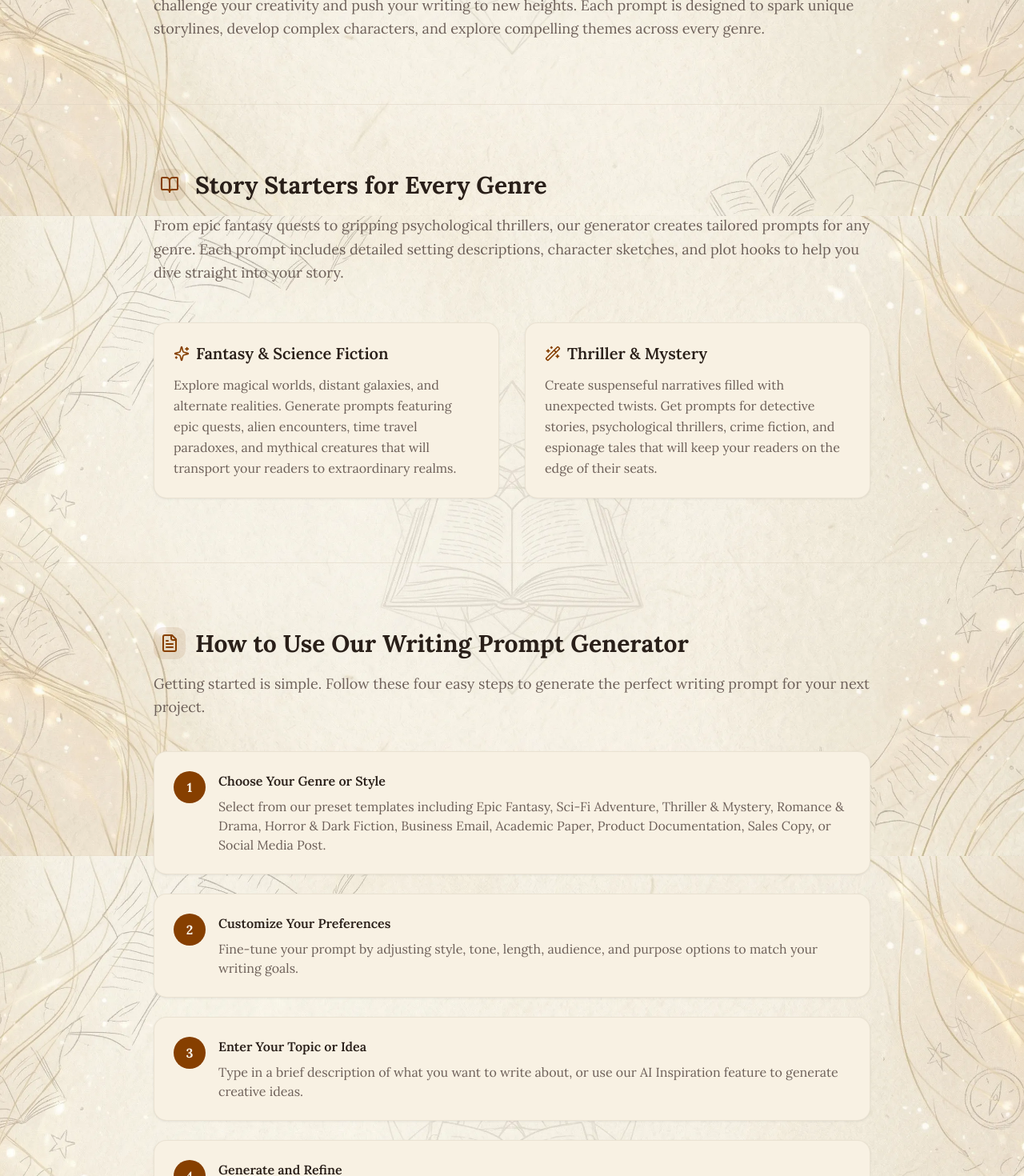
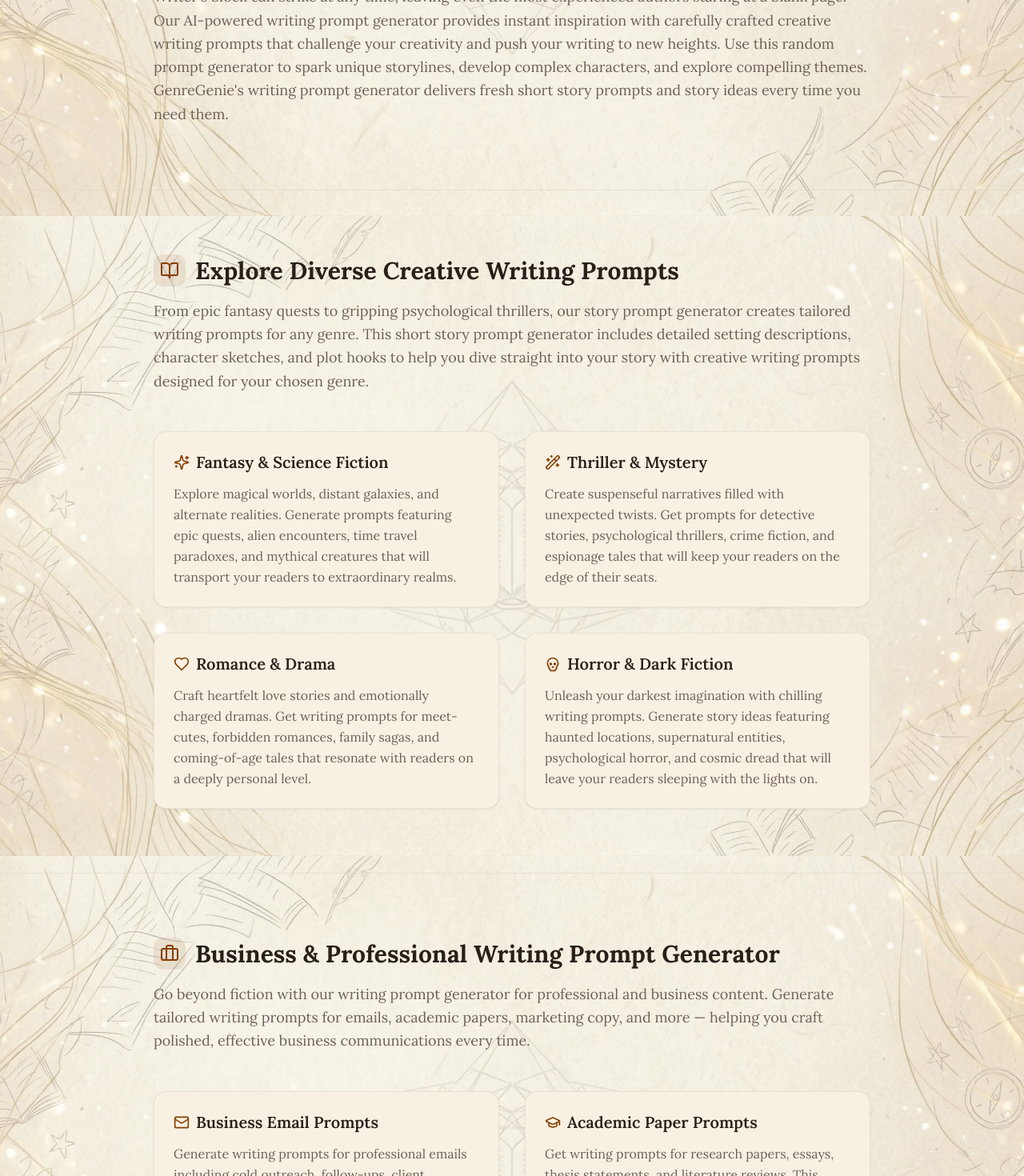
Before and after one commit to EricDuKK/writing-prompt-generator, a Next.js app: page / in a window 1280 px wide. Shown: the part 1330-2800 px from the top of the page at 80% size. Built offline with nearby package versions, Linux system fonts and the light colour scheme; no server answers.

Commit message:
feat: 页面SEO

```diff
--- a/src/app/layout.tsx
+++ b/src/app/layout.tsx
@@ -3,9 +3,9 @@ import { ThemeProvider } from 'next-themes';
 import '@/styles/globals.css';
 
 export const metadata: Metadata = {
-  title: 'Free Writing Prompt Generator',
+  title: 'GenreGenie: AI Writing Prompt Generator & Story Ideas',
   description:
-    'Get instant writing prompts to spark creative ideas. Explore story starters across many genres to overcome writer\'s block and start writing now.',
+    'GenreGenie is the best writing prompt generator. Our writing prompt generator creates story ideas. Try this free writing prompt generator!',
   icons: {
     icon: '/favicon.ico',
     apple: '/apple-touch-icon.png',
--- a/src/app/page.tsx
+++ b/src/app/page.tsx
@@ -3,9 +3,16 @@ import { AuthButton } from '@/components/auth/auth-button';
 import Image from 'next/image';
 import {
   BookOpen,
+  Briefcase,
   FileText,
+  GraduationCap,
+  Heart,
+  Info,
   Languages,
   Lightbulb,
+  Mail,
+  Megaphone,
+  Skull,
   Sparkles,
   Wand2,
 } from 'lucide-react';
@@ -28,10 +35,10 @@ export default function WritingPromptsPage() {
         <section className="container mx-auto px-4 pt-6 md:pt-10 pb-4 md:pb-6">
           <div className="max-w-4xl mx-auto text-center">
             <h1 className="text-3xl md:text-4xl lg:text-5xl font-bold tracking-tight text-foreground mb-4">
-              Free Writing Prompt Generator
+              GenreGenie – Your Professional AI Writing Prompt Generator
             </h1>
             <p className="text-muted-foreground max-w-2xl mx-auto">
-              Instantly generate creative writing prompts tailored to your genre, style, and audience. Whether you need story starters, essay topics, or creative exercises, our AI-powered tool helps you overcome writer&apos;s block and spark your imagination.
+              GenreGenie is a free AI writing prompt generator for creative writing prompts across any genre. Use this random writing prompt generator for short story prompts, novel ideas, or writing exercises — overcome writer&apos;s block and spark your imagination instantly.
             </p>
           </div>
         </section>
@@ -51,11 +58,11 @@ export default function WritingPromptsPage() {
                 <Lightbulb className="size-6 text-primary" />
               </div>
               <h2 className="text-2xl md:text-3xl font-bold text-foreground">
-                Overcome Writer&apos;s Block Instantly
+                Overcome Writer&apos;s Block with Creative Writing Prompts
               </h2>
             </div>
             <p className="text-muted-foreground text-lg leading-relaxed">
-              Writer&apos;s block can strike at any time, leaving even the most experienced authors staring at a blank page. Our AI-powered writing prompt generator provides instant inspiration with carefully crafted prompts that challenge your creativity and push your writing to new heights. Each prompt is designed to spark unique storylines, develop complex characters, and explore compelling themes across every genre.
+              Writer&apos;s block can strike at any time, leaving even the most experienced authors staring at a blank page. Our AI-powered writing prompt generator provides instant inspiration with carefully crafted creative writing prompts that challenge your creativity and push your writing to new heights. Use this random prompt generator to spark unique storylines, develop complex characters, and explore compelling themes. GenreGenie&apos;s writing prompt generator delivers fresh short story prompts and story ideas every time you need them.
             </p>
           </div>
         </section>
@@ -68,11 +75,11 @@ export default function WritingPromptsPage() {
                 <BookOpen className="size-6 text-primary" />
               </div>
               <h2 className="text-2xl md:text-3xl font-bold text-foreground">
-                Story Starters for Every Genre
+                Explore Diverse Creative Writing Prompts
               </h2>
             </div>
             <p className="text-muted-foreground text-lg leading-relaxed mb-12">
-              From epic fantasy quests to gripping psychological thrillers, our generator creates tailored prompts for any genre. Each prompt includes detailed setting descriptions, character sketches, and plot hooks to help you dive straight into your story.
+              From epic fantasy quests to gripping psychological thrillers, our story prompt generator creates tailored writing prompts for any genre. This short story prompt generator includes detailed setting descriptions, character sketches, and plot hooks to help you dive straight into your story with creative writing prompts designed for your chosen genre.
             </p>
 
             <div className="grid md:grid-cols-2 gap-8">
@@ -99,6 +106,98 @@ export default function WritingPromptsPage() {
                   Create suspenseful narratives filled with unexpected twists. Get prompts for detective stories, psychological thrillers, crime fiction, and espionage tales that will keep your readers on the edge of their seats.
                 </p>
               </div>
+
+              <div className="bg-background rounded-xl p-6 shadow-sm border border-border/50">
+                <div className="flex items-center gap-2 mb-3">
+                  <Heart className="size-5 text-primary" />
+                  <h3 className="text-xl font-semibold text-foreground">
+                    Romance &amp; Drama
+                  </h3>
+                </div>
+                <p className="text-muted-foreground leading-relaxed">
+                  Craft heartfelt love stories and emotionally charged dramas. Get writing prompts for meet-cutes, forbidden romances, family sagas, and coming-of-age tales that resonate with readers on a deeply personal level.
+                </p>
+              </div>
+
+              <div className="bg-background rounded-xl p-6 shadow-sm border border-border/50">
+                <div className="flex items-center gap-2 mb-3">
+                  <Skull className="size-5 text-primary" />
+                  <h3 className="text-xl font-semibold text-foreground">
+                    Horror &amp; Dark Fiction
+                  </h3>
+                </div>
+                <p className="text-muted-foreground leading-relaxed">
+                  Unleash your darkest imagination with chilling writing prompts. Generate story ideas featuring haunted locations, supernatural entities, psychological horror, and cosmic dread that will leave your readers sleeping with the lights on.
+                </p>
+              </div>
+
+            </div>
+          </div>
+        </section>
+
+        {/* Section: Business Writing Prompts */}
+        <section className="container mx-auto px-4 py-16 md:py-20 border-t border-border/50">
+          <div className="max-w-4xl mx-auto">
+            <div className="flex items-center gap-3 mb-4">
+              <div className="p-2 rounded-lg bg-primary/10">
+                <Briefcase className="size-6 text-primary" />
+              </div>
+              <h2 className="text-2xl md:text-3xl font-bold text-foreground">
+                Business &amp; Professional Writing Prompt Generator
+              </h2>
+            </div>
+            <p className="text-muted-foreground text-lg leading-relaxed mb-12">
+              Go beyond fiction with our writing prompt generator for professional and business content. Generate tailored writing prompts for emails, academic papers, marketing copy, and more — helping you craft polished, effective business communications every time.
+            </p>
+
+            <div className="grid md:grid-cols-2 gap-8">
+              <div className="bg-background rounded-xl p-6 shadow-sm border border-border/50">
+                <div className="flex items-center gap-2 mb-3">
+                  <Mail className="size-5 text-primary" />
+                  <h3 className="text-xl font-semibold text-foreground">
+                    Business Email Prompts
+                  </h3>
+                </div>
+                <p className="text-muted-foreground leading-relaxed">
+                  Generate writing prompts for professional emails including cold outreach, follow-ups, client communications, and internal memos. Our writing prompt generator helps you strike the right tone for every business email scenario.
+                </p>
+              </div>
+
+              <div className="bg-background rounded-xl p-6 shadow-sm border border-border/50">
+                <div className="flex items-center gap-2 mb-3">
+                  <GraduationCap className="size-5 text-primary" />
+                  <h3 className="text-xl font-semibold text-foreground">
+                    Academic Paper Prompts
+                  </h3>
+                </div>
+                <p className="text-muted-foreground leading-relaxed">
+                  Get writing prompts for research papers, essays, thesis statements, and literature reviews. This prompt generator for writing helps students and researchers develop compelling academic arguments and structure their papers effectively.
+                </p>
+              </div>
+
+              <div className="bg-background rounded-xl p-6 shadow-sm border border-border/50">
+                <div className="flex items-center gap-2 mb-3">
+                  <Megaphone className="size-5 text-primary" />
+                  <h3 className="text-xl font-semibold text-foreground">
+                    Sales Copy &amp; Marketing Prompts
+                  </h3>
+                </div>
+                <p className="text-muted-foreground leading-relaxed">
+                  Create persuasive writing prompts for landing pages, ad copy, product descriptions, and social media campaigns. Our writing prompt generator delivers conversion-focused prompts that drive results for your marketing content.
+                </p>
+              </div>
+
+              <div className="bg-background rounded-xl p-6 shadow-sm border border-border/50">
+                <div className="flex items-center gap-2 mb-3">
+                  <FileText className="size-5 text-primary" />
+                  <h3 className="text-xl font-semibold text-foreground">
+                    Product Documentation Prompts
+                  </h3>
+                </div>
+                <p className="text-muted-foreground leading-relaxed">
+                  Generate writing prompts for user guides, API documentation, release notes, and technical manuals. Our prompt generator for writing helps you produce clear, structured documentation that your users will actually want to read.
+                </p>
+              </div>
             </div>
           </div>
         </section>
@@ -115,7 +214,7 @@ export default function WritingPromptsPage() {
               </h2>
             </div>
             <p className="text-muted-foreground text-lg leading-relaxed mb-10">
-              Getting started is simple. Follow these four easy steps to generate the perfect writing prompt for your next project.
+              Getting started with this writing prompt generator is simple. Follow these four easy steps to generate the perfect random writing prompt for your next creative writing project.
             </p>
 
             <div className="grid gap-6 mb-10">
@@ -185,11 +284,11 @@ export default function WritingPromptsPage() {
                 <Sparkles className="size-6 text-primary" />
               </div>
               <h2 className="text-2xl md:text-3xl font-bold text-foreground">
-                Why Choose Our Writing Prompt Generator?
+                Why Choose Our AI Writing Prompt Generator?
               </h2>
             </div>
             <p className="text-muted-foreground text-lg leading-relaxed mb-10">
-              Our tool stands out with advanced AI technology, deep customization options, and a user-friendly interface designed for writers of all levels.
+              GenreGenie&apos;s AI writing prompt generator stands out with advanced AI technology, deep customization options, and a user-friendly interface designed for writers of all levels. As a random prompt generator built for creative writing, it delivers unique writing prompts every time.
             </p>
 
             <div className="grid md:grid-cols-2 gap-6">
@@ -235,6 +334,23 @@ export default function WritingPromptsPage() {
             </div>
           </div>
         </section>
+
+        {/* Section: About GenreGenie Writing Prompt Generator */}
+        <section className="container mx-auto px-4 py-16 md:py-20 border-t border-border/50">
+          <div className="max-w-4xl mx-auto">
+            <div className="flex items-center gap-3 mb-4">
+              <div className="p-2 rounded-lg bg-primary/10">
+                <Info className="size-6 text-primary" />
+              </div>
+              <h2 className="text-2xl md:text-3xl font-bold text-foreground">
+                About GenreGenie Writing Prompt Generator
+              </h2>
+            </div>
+            <p className="text-muted-foreground text-lg leading-relaxed">
+              As a leading writing prompt generator, GenreGenie is designed to be the only writing prompt generator you need. Whether you&apos;re looking for an AI writing prompt generator for a novel or a random writing prompt generator for daily practice, our tool delivers. This writing prompt generator supports multiple genres, making it the most versatile writing prompt generator online. Every writing prompt generator result is tailored to your style. Experience the power of our writing prompt generator and see why writers prefer this writing prompt generator for endless inspiration. From creative writing prompts to short story prompt ideas, GenreGenie&apos;s prompt generator for writing covers it all.
+            </p>
+          </div>
+        </section>
       </div>
     </div>
   );
```
